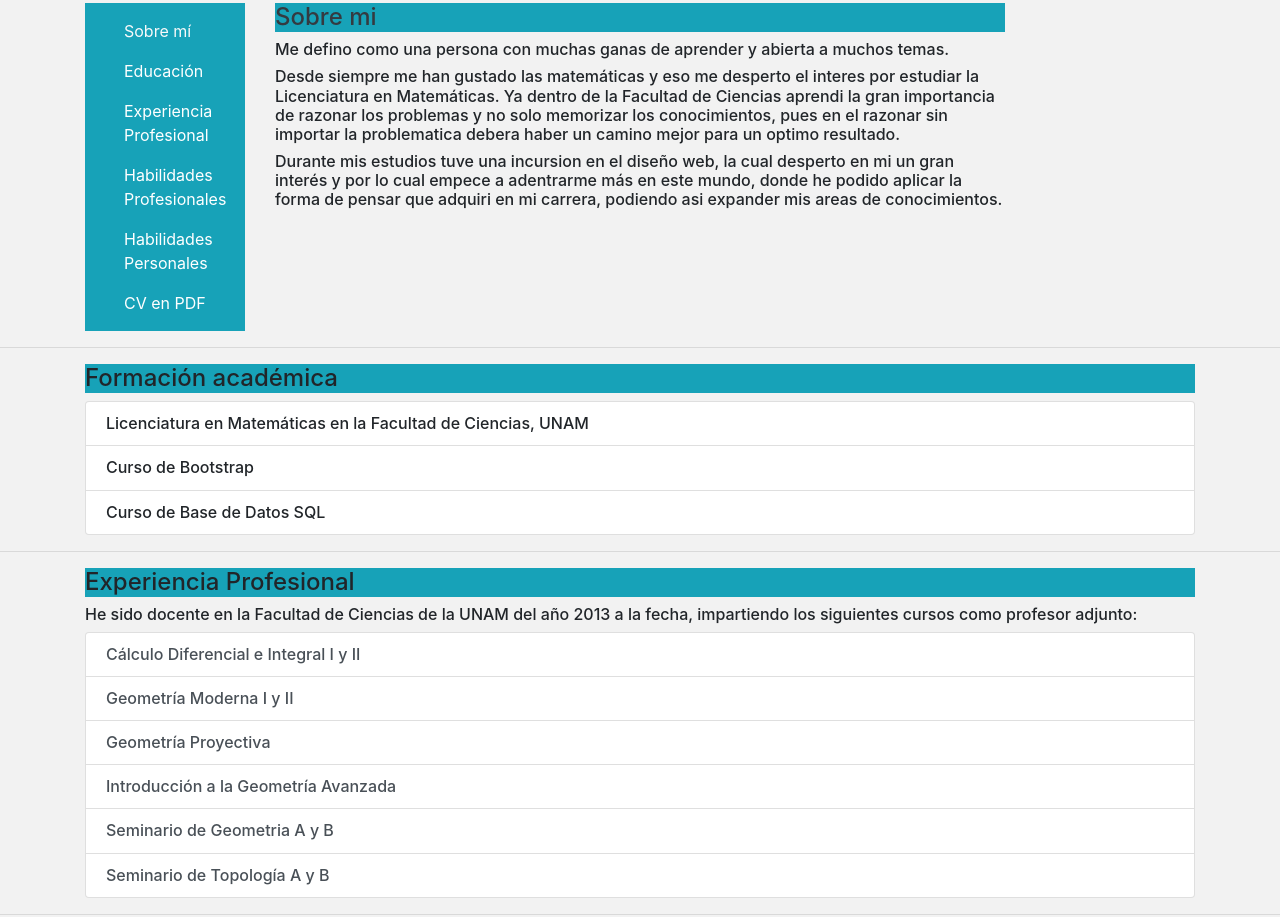
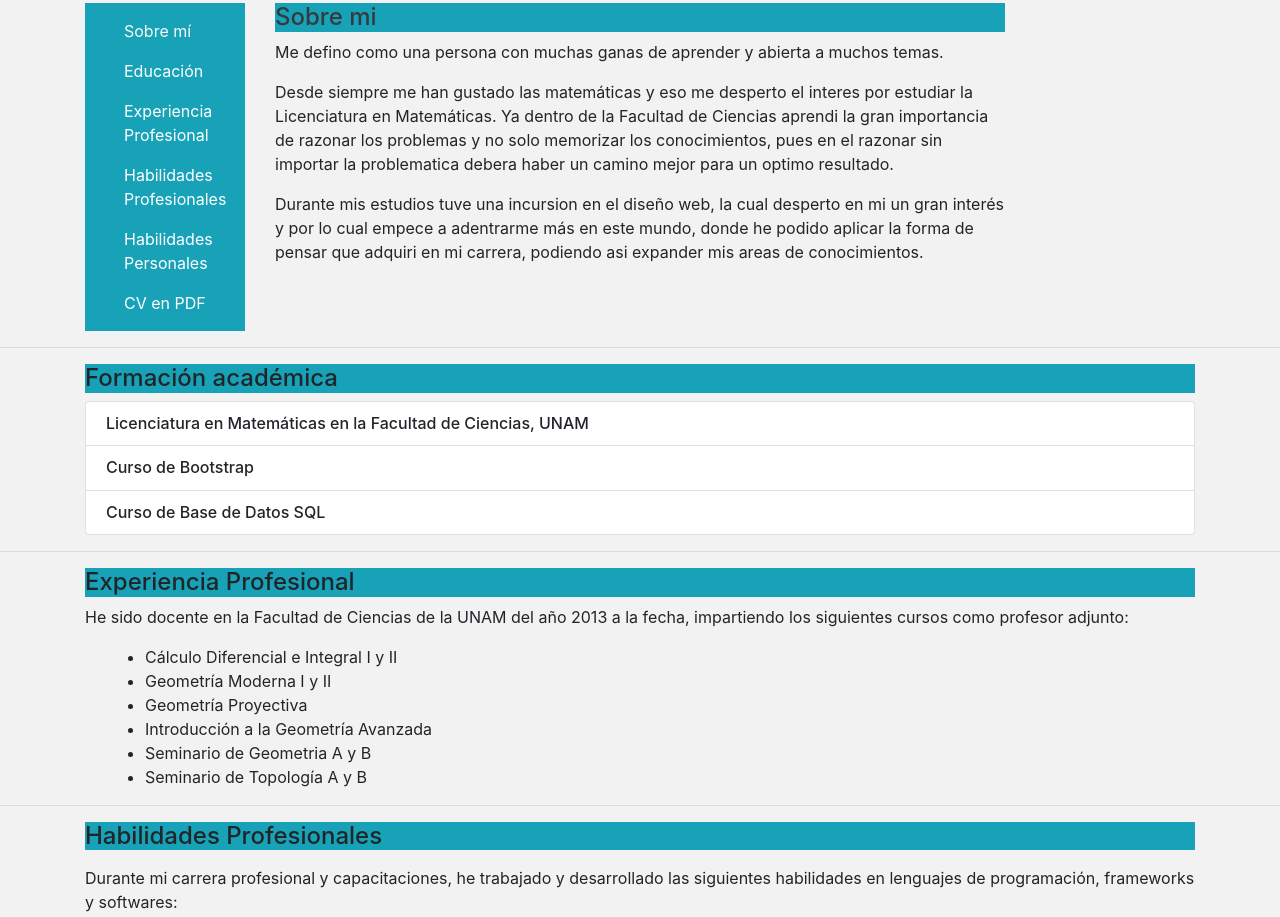
Before and after one commit to amgmat/cv-amg, a plain HTML site: page index.html in a window 1280 px wide. Shown: the part 292-1209 px from the top of the page. Drawn offline with Linux system fonts and the light colour scheme.

Commit message:
detalles

```diff
--- a/css/_main.sass
+++ b/css/_main.sass
@@ -1,7 +1,4 @@
 section
-	.asignaturas
-		ul
-			list-style: none
 
 	.lista
 		padding: 0 0 0 60px
--- a/index.html
+++ b/index.html
@@ -64,11 +64,11 @@
 
 			<div class="col-md-8 mt-3">
 				<p class="bg-info text-dark h4">Sobre mi</p>
-				<p class="h6">Me defino como una persona con muchas ganas de aprender y abierta a muchos temas.</p>
+				<p>Me defino como una persona con muchas ganas de aprender y abierta a muchos temas.</p>
 
-				<p class="h6">Desde siempre me han gustado las matemáticas y eso me desperto el interes por estudiar la Licenciatura en Matemáticas. Ya dentro de la Facultad de Ciencias aprendi la gran importancia de razonar los problemas y no solo memorizar los conocimientos, pues en el razonar sin importar la problematica debera haber un camino mejor para un optimo resultado.</p>
+				<p>Desde siempre me han gustado las matemáticas y eso me desperto el interes por estudiar la Licenciatura en Matemáticas. Ya dentro de la Facultad de Ciencias aprendi la gran importancia de razonar los problemas y no solo memorizar los conocimientos, pues en el razonar sin importar la problematica debera haber un camino mejor para un optimo resultado.</p>
 
-				<p class="h6">Durante mis estudios tuve una incursion en el diseño web, la cual desperto en mi un gran interés y por lo cual empece a adentrarme más en este mundo, donde he podido aplicar la forma de pensar que adquiri en mi carrera, podiendo asi expander mis areas de conocimientos.</p>
+				<p>Durante mis estudios tuve una incursion en el diseño web, la cual desperto en mi un gran interés y por lo cual empece a adentrarme más en este mundo, donde he podido aplicar la forma de pensar que adquiri en mi carrera, podiendo asi expander mis areas de conocimientos.</p>
 	</div>
 
 		</div>
@@ -105,17 +105,17 @@
 			<div class="col">
 				<article >
 			<h4 class="bg-info">Experiencia Profesional</h4>
-			<p class="h6">He sido docente en la Facultad de Ciencias de la UNAM del año 2013 a la fecha, impartiendo  los siguientes cursos como profesor adjunto:</p>
+			<p>He sido docente en la Facultad de Ciencias de la UNAM del año 2013 a la fecha, impartiendo  los siguientes cursos como profesor adjunto:</p>
 		</article>
 
-		<article class="asignaturas">
+		<article class="asignaturas lista">
 			<ul class="list-group asignaturas">
-				<li class="list-group-item list-group-item-action h6">Cálculo Diferencial e Integral I y II</li>
-				<li class="list-group-item list-group-item-action h6">Geometría Moderna I y II</li>
-				<li class="list-group-item list-group-item-action h6">Geometría Proyectiva</li>
-				<li class="list-group-item list-group-item-action h6">Introducción a la Geometría Avanzada</li>
-				<li class="list-group-item list-group-item-action h6">Seminario de Geometria A y B</li>
-				<li class="list-group-item list-group-item-action h6">Seminario de Topología A y B</li>
+				<li>Cálculo Diferencial e Integral I y II</li>
+				<li>Geometría Moderna I y II</li>
+				<li>Geometría Proyectiva</li>
+				<li>Introducción a la Geometría Avanzada</li>
+				<li>Seminario de Geometria A y B</li>
+				<li>Seminario de Topología A y B</li>
 			</ul>
 		</article>
 			</div>
```
Also changed, not shown: css/estilos.css, 1 other file.
